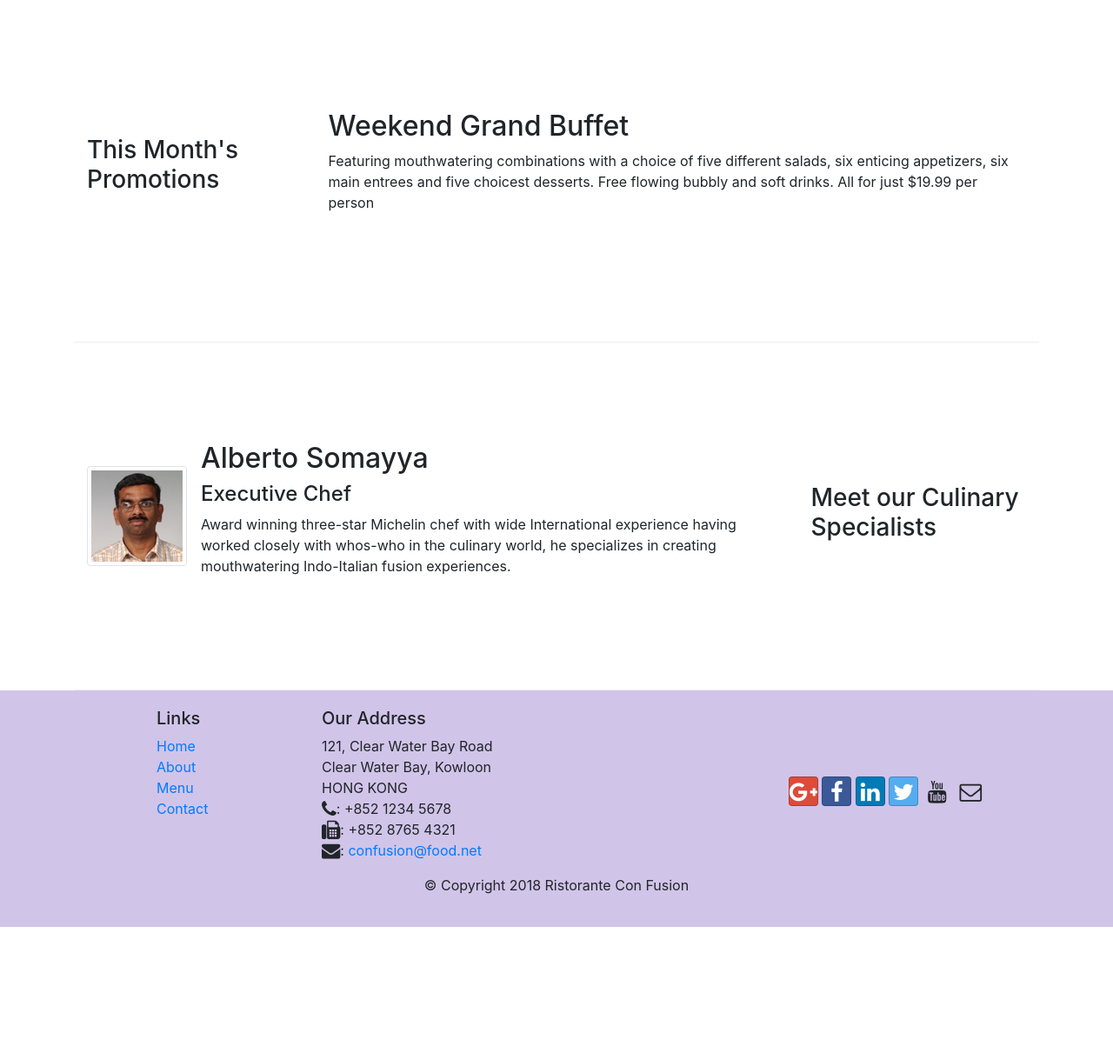
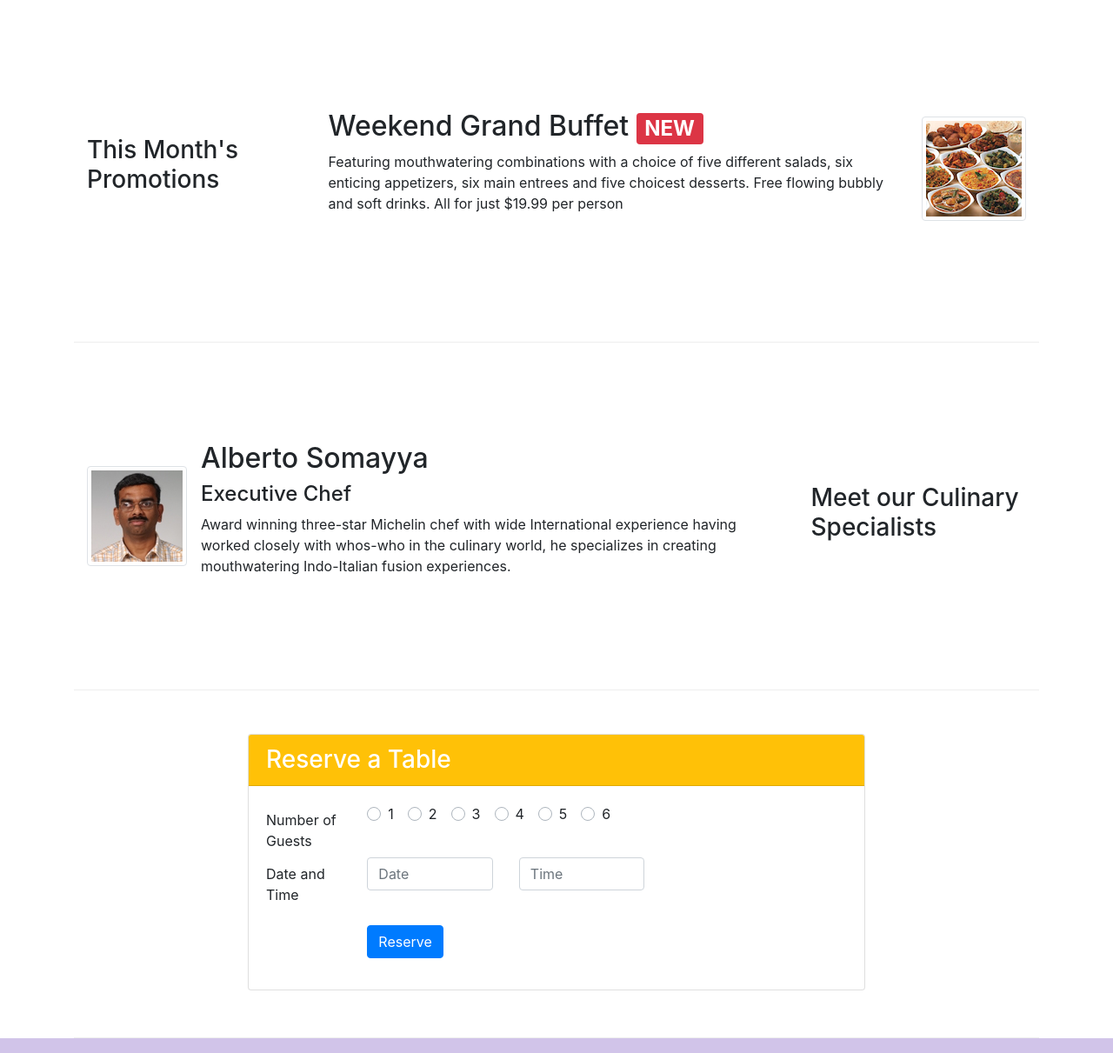
Before and after one commit to Gary-1010/conFusion, a website: page index.html in a window 1280 px wide. Shown: the part 740-1951 px from the top of the page at 87% size. Before the commit the page ends 1806 px from the top, so only its background shows below. Drawn offline with nearby package versions, Linux system fonts and the light colour scheme.

Commit message:
Assignment 2

```diff
--- a/index.html
+++ b/index.html
@@ -39,8 +39,11 @@
                     <h1>Ristorante con Fusion</h1>
                     <p>We take inspiration from the World's best cuisines, and create a unique fusion experience. Our lipsmacking creations will tickle your culinary senses!</p>
                 </div>
-                <div class="col-12 col-sm align-self-center">
+                <div class="col-12 col-sm-3 align-self-center">
                     <img src="img/logo.png" class="img-fluid" alt="">
+                </div>
+                <div class="col-12 col-sm-3 align-self-center">
+                    <a href="#reserveTable"><button class="btn btn-warning btn-sm btn-block">Reserve Table</button></a>
                 </div>
             </div>
         </div>
@@ -56,7 +59,7 @@
                     <img src="img/uthappizza.png" alt="uthappizza" class="d-flex mr-3 img-thumbnail align-self-center">
                     <div class="media-body">
                         <h2 class="mt-0">Uthappizza <span class="badge badge-danger">HOT</span> <span class="badge badge-pill badge-secondary">$4.99</span></h2>
-                        <p>A unique combination of Indian Uthappam (pancake) and Italian pizza, topped with Cerignola olives, ripe vine cherry tomatoes, Vidalia onion, Guntur chillies and Buffalo Paneer.</p>
+                        <p class="d-none d-sm-block">A unique combination of Indian Uthappam (pancake) and Italian pizza, topped with Cerignola olives, ripe vine cherry tomatoes, Vidalia onion, Guntur chillies and Buffalo Paneer.</p>
                     </div>
                 </div>
             </div>
@@ -68,8 +71,13 @@
                 <h3>This Month's Promotions</h3>
             </div>
             <div class="col col-sm col-md">
-                <h2>Weekend Grand Buffet</h2>
-                <p>Featuring mouthwatering combinations with a choice of five different salads, six enticing appetizers, six main entrees and five choicest desserts. Free flowing bubbly and soft drinks. All for just $19.99 per person </p>
+                <div class="media">
+                    <img src="img/buffet.png" alt="buffet" class="d-flex ml-3 img-thumbnail order-last align-self-center">
+                    <div class="media-body">
+                        <h2>Weekend Grand Buffet <span class="badge badge-danger">NEW</span></h2>
+                        <p class="d-none d-sm-block">Featuring mouthwatering combinations with a choice of five different salads, six enticing appetizers, six main entrees and five choicest desserts. Free flowing bubbly and soft drinks. All for just $19.99 per person </p>
+                    </div>
+                </div>
             </div>
         </div>
 
@@ -83,7 +91,72 @@
                     <div class="media-body">
                         <h2 class="mt-0">Alberto Somayya</h2>
                         <h4>Executive Chef</h4>
-                        <p>Award winning three-star Michelin chef with wide International experience having worked closely with whos-who in the culinary world, he specializes in creating mouthwatering Indo-Italian fusion experiences. </p>
+                        <p class="d-none d-sm-block">Award winning three-star Michelin chef with wide International experience having worked closely with whos-who in the culinary world, he specializes in creating mouthwatering Indo-Italian fusion experiences. </p>
+                    </div>
+                </div>
+            </div>
+        </div>
+
+        <div class="row row-content justify-content-center" id="reserveTable">
+            <div class="col-12 col-sm-8">
+                <div class="card">
+                    <h3 class="card-header bg-warning text-white">Reserve a Table</h3>
+                    <div class="card-body">
+                        <form>
+                            <div class="form-gorup row">
+                                <label for="NumberOfGuests" class="col-sm-2 col-form-label">Number of Guests</label>
+
+                                <div class="input-group col-sm-10">
+                                    <div class="custom-control custom-radio custom-control-inline">
+                                        <input type="radio" class="custom-control-input" name="inlineRadioOptions" id="inlineRadio1" value="option1">
+                                        <label for="inlineRadio1" class="custom-control-label">1</label>
+                                    </div>
+
+                                    <div class="custom-control custom-radio custom-control-inline">
+                                        <input type="radio" class="custom-control-input" name="inlineRadioOptions" id="inlineRadio2" value="option2">
+                                        <label for="inlineRadio2" class="custom-control-label">2</label>
+                                    </div>
+
+                                    <div class="custom-control custom-radio custom-control-inline">
+                                        <input type="radio" class="custom-control-input" name="inlineRadioOptions" id="inlineRadio3" value="option3">
+                                        <label for="inlineRadio3" class="custom-control-label">3</label>
+                                    </div>
+
+                                    <div class="custom-control custom-radio custom-control-inline">
+                                        <input type="radio" class="custom-control-input" name="inlineRadioOptions" id="inlineRadio4" value="option4">
+                                        <label for="inlineRadio4" class="custom-control-label">4</label>
+                                    </div>
+
+                                    <div class="custom-control custom-radio custom-control-inline">
+                                        <input type="radio" class="custom-control-input" name="inlineRadioOptions" id="inlineRadio5" value="option5">
+                                        <label for="inlineRadio5" class="custom-control-label">5</label>
+                                    </div>
+
+                                    <div class="custom-control custom-radio custom-control-inline">
+                                        <input type="radio" class="custom-control-input" name="inlineRadioOptions" id="inlineRadio6" value="option6">
+                                        <label for="inlineRadio6" class="custom-control-label">6</label>
+                                    </div>
+                                </div>
+
+                            </div>
+
+                            <div class="form-group row">
+                                <label for="DateAndTime" class="col-form-label col-sm-2">Date and Time</label>
+                                <div class="col-sm-3">
+                                    <input type="text" class="form-control" id="date" name="date" placeholder="Date">
+                                </div>
+                                <div class="col-sm-3">
+                                    <input type="text" class="form-control" id="time" name="time" placeholder="Time">
+                                </div>
+                            </div>
+
+                            <div class="form-group row">
+                                <div class="offset-sm-2 col-sm-10">
+                                    <button type="submit" class="btn btn-primary">Reserve</button>
+                                </div>
+
+                            </div>
+                        </form>
                     </div>
                 </div>
             </div>
```
